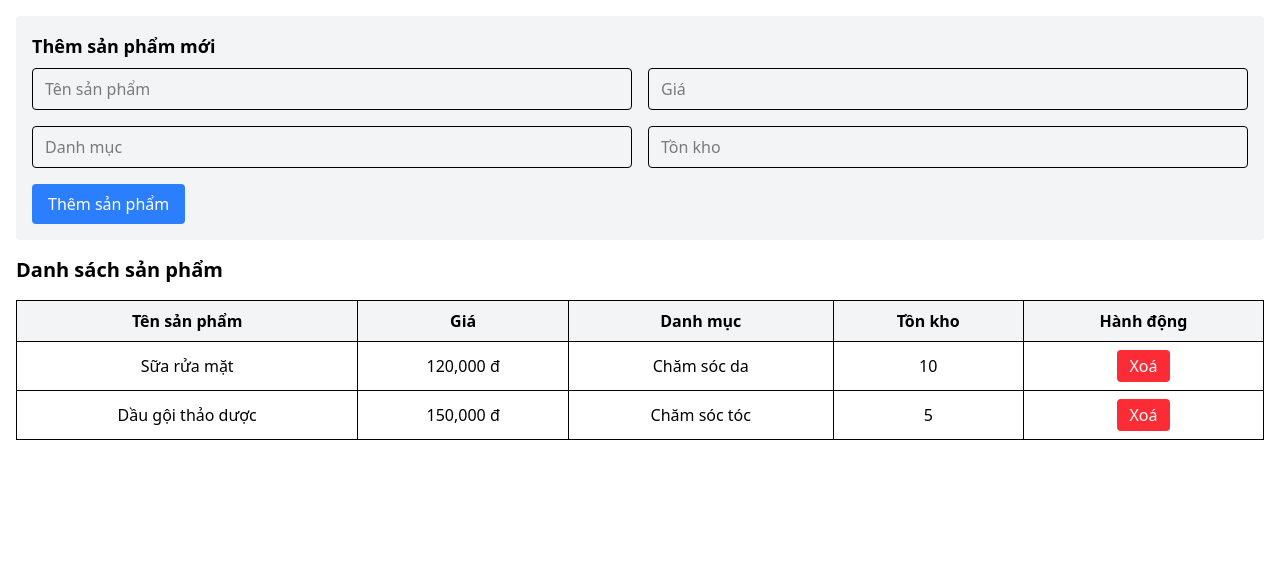
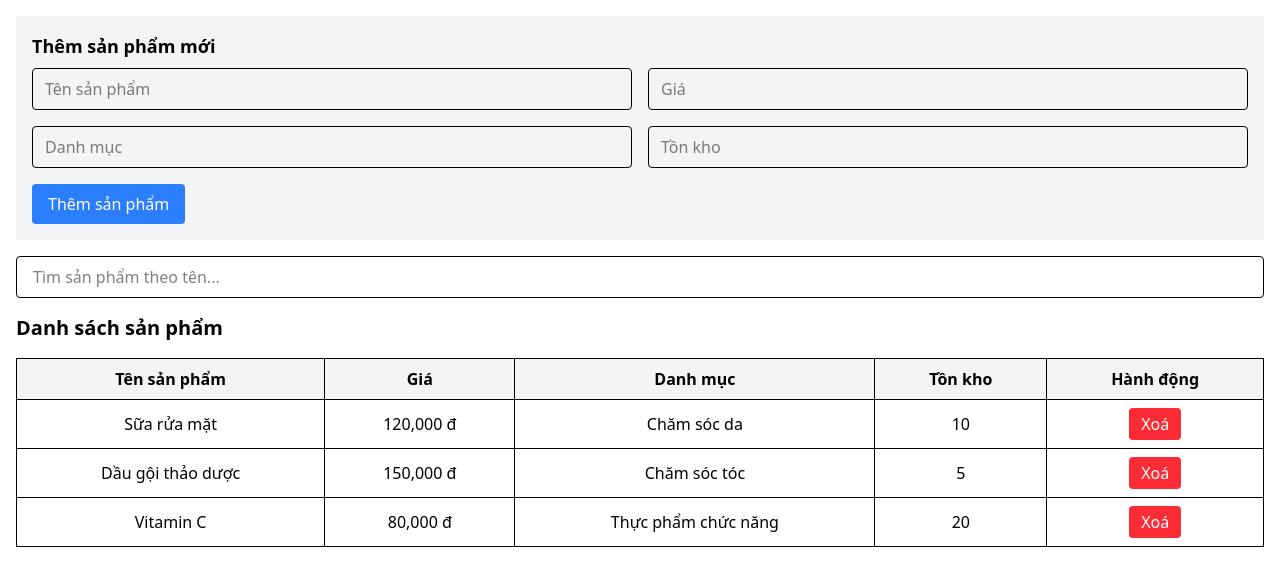
Before and after one commit to 2112pk1z/QuanLySanPham, a React (Vite) app: page / in a window 1280 px wide. Shown: the top 586 px of the page. Built offline with nearby package versions, Linux system fonts and the light colour scheme.

Commit message:
feat: tim kiem san pham theo ten

```diff
--- a/src/components/ProductList.jsx
+++ b/src/components/ProductList.jsx
@@ -4,11 +4,12 @@ import ProductForm from './ProductForm';
 const sampleProducts = [
   { id: 1, name: 'Sữa rửa mặt', price: 120000, category: 'Chăm sóc da', stock: 10 },
   { id: 2, name: 'Dầu gội thảo dược', price: 150000, category: 'Chăm sóc tóc', stock: 5 },
+  { id: 3, name: 'Vitamin C', price: 80000, category: 'Thực phẩm chức năng', stock: 20 },
 ];
-
 
 function ProductList() {
   const [products, setProducts] = useState(sampleProducts);
+  const [searchTerm, setSearchTerm] = useState('');
 
   const handleDelete = (id) => {
     setProducts(products.filter(p => p.id !== id));
@@ -18,9 +19,29 @@ function ProductList() {
     setProducts(prev => [...prev, newProduct]);
   };
 
+  const handleSearchChange = (e) => {
+    setSearchTerm(e.target.value);
+  };
+
+  const filteredProducts = products.filter(product =>
+    product.name.toLowerCase().includes(searchTerm.toLowerCase())
+  );
+
   return (
     <div className="p-4">
       <ProductForm onAdd={handleAdd} />
+
+      {/* Ô tìm kiếm */}
+      <div className="mb-4">
+        <input
+          type="text"
+          placeholder="Tìm sản phẩm theo tên..."
+          value={searchTerm}
+          onChange={handleSearchChange}
+          className="w-full px-4 py-2 border rounded"
+        />
+      </div>
+
       <h2 className="text-xl font-bold mb-4">Danh sách sản phẩm</h2>
       <table className="w-full border border-gray-300">
         <thead>
@@ -33,7 +54,7 @@ function ProductList() {
           </tr>
         </thead>
         <tbody>
-          {products.map(product => (
+          {filteredProducts.map(product => (
             <tr key={product.id} className="text-center">
               <td className="border px-4 py-2">{product.name}</td>
               <td className="border px-4 py-2">{product.price.toLocaleString()} đ</td>
```
Also changed, not shown: src/minhchung/Cau5.PNG (added).
